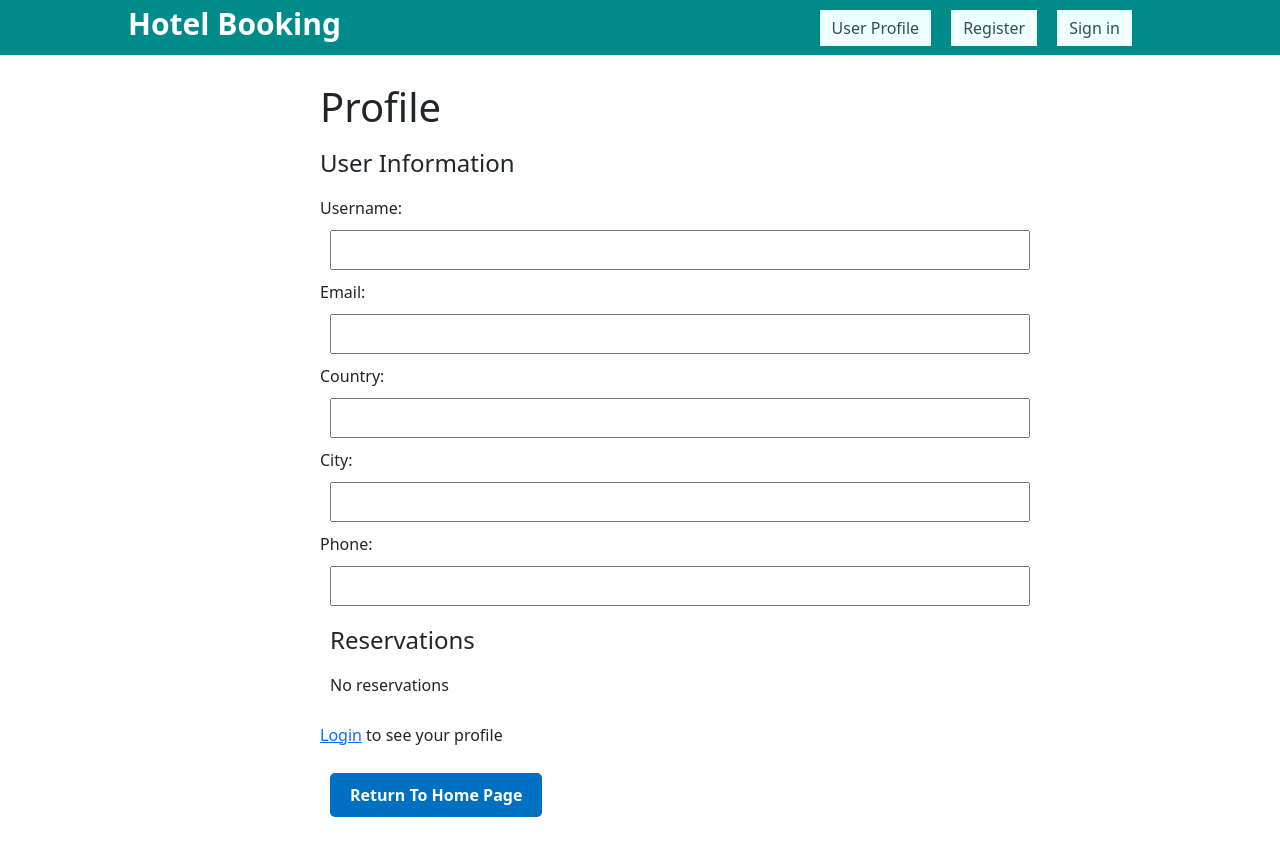
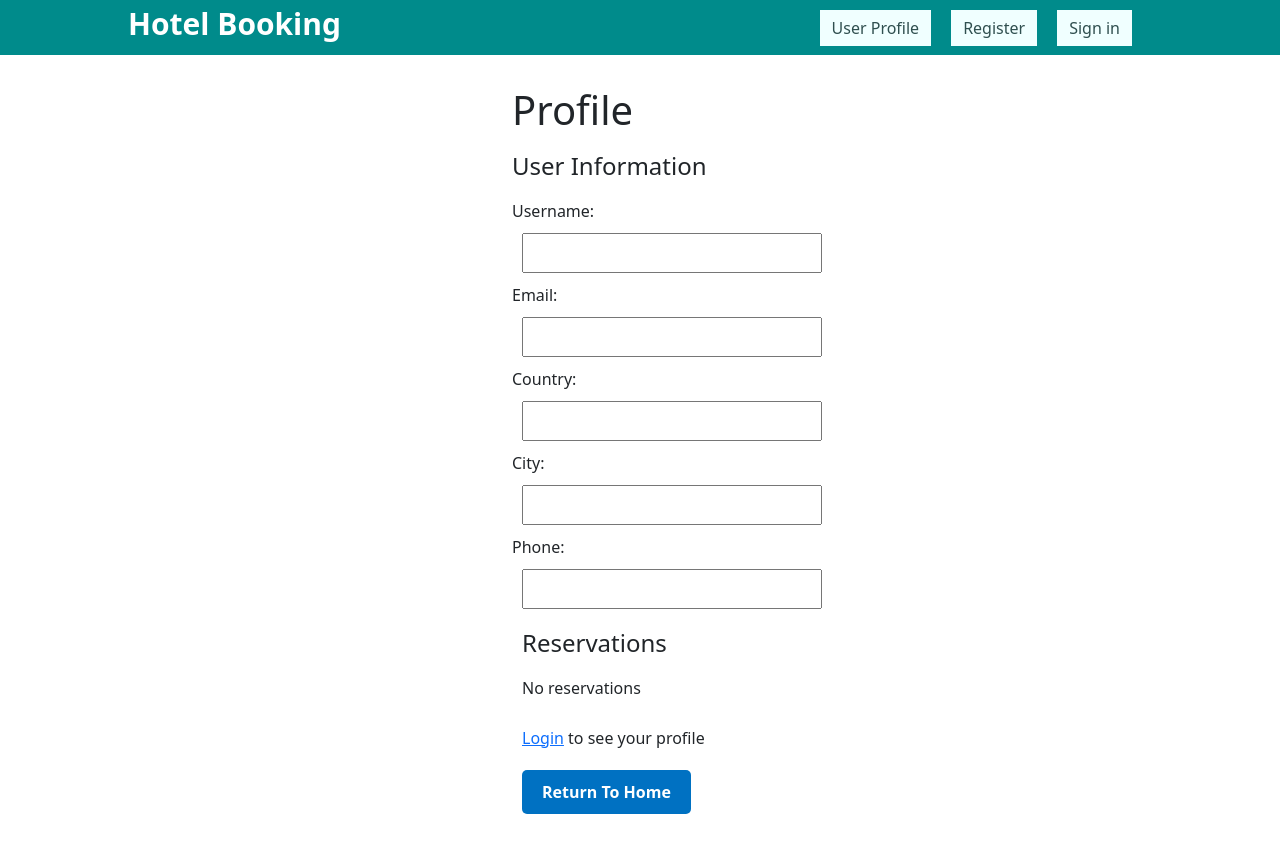
Before and after one commit to CS5610-Web-Booking/group-project, a React (Create React App) app in the folder client/: page /profile in a window 1280 px wide. Built offline with nearby package versions, Linux system fonts and the light colour scheme.

Commit message:
updated layout

```diff
--- a/client/src/pages/profile/Profile.js
+++ b/client/src/pages/profile/Profile.js
@@ -137,9 +137,10 @@ return (
                     </div>
                     ))}
                   </div>):(<p>No reservations</p>)}
-                  </div>
-                {user? (<button type="submit" className="Button">Update</button>):(<p><Link to="/login"> Login</Link> to see your profile</p>)}
-                <button onClick={handleClickHome} className="Button"> Return To Home Page</button>
+
+               </div>
+               {user? (<button type="submit" className="Button">Update</button>):(<p className="linkMargin"><Link to="/login"> Login</Link> to see your profile</p>)}
+               <button onClick={handleClickHome} className="Button"> Return To Home</button>
             </form>
          </div>
       </div>
--- a/client/src/pages/profile/profile.css
+++ b/client/src/pages/profile/profile.css
@@ -9,14 +9,14 @@
   display: flex;
   flex-direction: column;
   gap: 10px;
-  width: 50%;
+  width: 20%;
 }
 
 .Input{
   height: 40px;
   margin: 10px;
   padding: 15px;
-  width: 700px;
+  width: 300px;
 }
 
 .Button {
@@ -37,3 +37,7 @@
   width: 700px;
   margin: 10px;
 }
+
+.linkMargin{
+  margin: 10px;
+}
```
